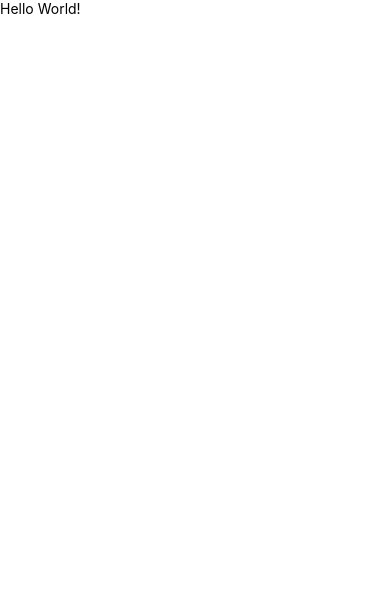
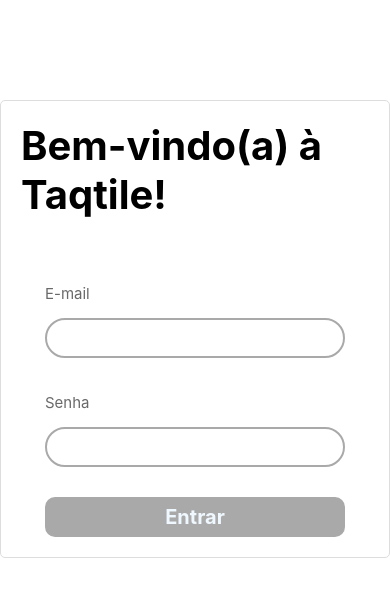
Before and after one commit to indigotech/onboard-felipe-silva, a React Native app: screen / in a window 390 px wide. Shown: the top 596 px of the page. Built offline with nearby package versions, Linux system fonts and the light colour scheme.

Commit message:
feature/login front-end

```diff
--- a/App.tsx
+++ b/App.tsx
@@ -1,5 +1,6 @@
 import React from 'react';
-import {SafeAreaView, View, Text, StatusBar} from 'react-native';
+import {SafeAreaView, StatusBar} from 'react-native';
+import Main from './src/main/main.tsx';
 
 declare const global: {HermesInternal: null | {}};
 
@@ -8,9 +9,7 @@
     <>
       <StatusBar barStyle="dark-content" />
       <SafeAreaView>
-        <View>
-          <Text>Hello World!</Text>
-        </View>
+        <Main />
       </SafeAreaView>
     </>
   );
--- /dev/null
+++ b/src/main/main.tsx
@@ -0,0 +1,81 @@
+import React, {Component} from 'react';
+
+import {
+  View,
+  Text,
+  StyleSheet,
+  TextInput,
+  TouchableOpacity,
+} from 'react-native';
+
+export default class Main extends Component {
+  static navigationOptions = {
+    title: 'Bem-Vindo à Taqtile',
+  };
+  render() {
+    return (
+      <View style={styles.loginContainer}>
+        <Text style={styles.title}>Bem-vindo(a) à Taqtile!</Text>
+        <View style={styles.loginTextInputsButton}>
+          <Text style={styles.textInput}>E-mail</Text>
+          <TextInput style={styles.loginInput} />
+          <Text style={styles.textInput}>Senha</Text>
+          <TextInput style={styles.loginInput} />
+        </View>
+        <TouchableOpacity style={styles.button} onPress={() => {}}>
+          <Text style={styles.buttonText}>Entrar</Text>
+        </TouchableOpacity>
+      </View>
+    );
+  }
+}
+
+const styles = StyleSheet.create({
+  loginContainer: {
+    backgroundColor: '#FFF',
+    borderWidth: 1,
+    borderColor: '#DDD',
+    borderRadius: 5,
+    alignItems: 'center',
+    padding: 20,
+    marginBottom: 20,
+    marginTop: 100,
+  },
+  title: {
+    fontWeight: 'bold',
+    fontSize: 40,
+    marginBottom: 30,
+  },
+  loginTextInputsButton: {
+    margin: 15,
+  },
+  textInput: {
+    fontSize: 15,
+    color: '#696969',
+    marginTop: 20,
+  },
+  loginInput: {
+    height: 40,
+    width: 300,
+    marginTop: 15,
+    marginBottom: 15,
+    borderColor: '#a9a9a9',
+    borderWidth: 2,
+    borderRadius: 20,
+  },
+  button: {
+    height: 40,
+    width: 300,
+    justifyContent: 'center',
+    borderRadius: 10,
+    borderWidth: 2,
+    borderColor: '#a9a9a9',
+    alignItems: 'center',
+    backgroundColor: '#a9a9a9',
+  },
+  buttonText: {
+    color: '#f0f8ff',
+    fontWeight: 'bold',
+    fontSize: 20,
+  },
+});
```
